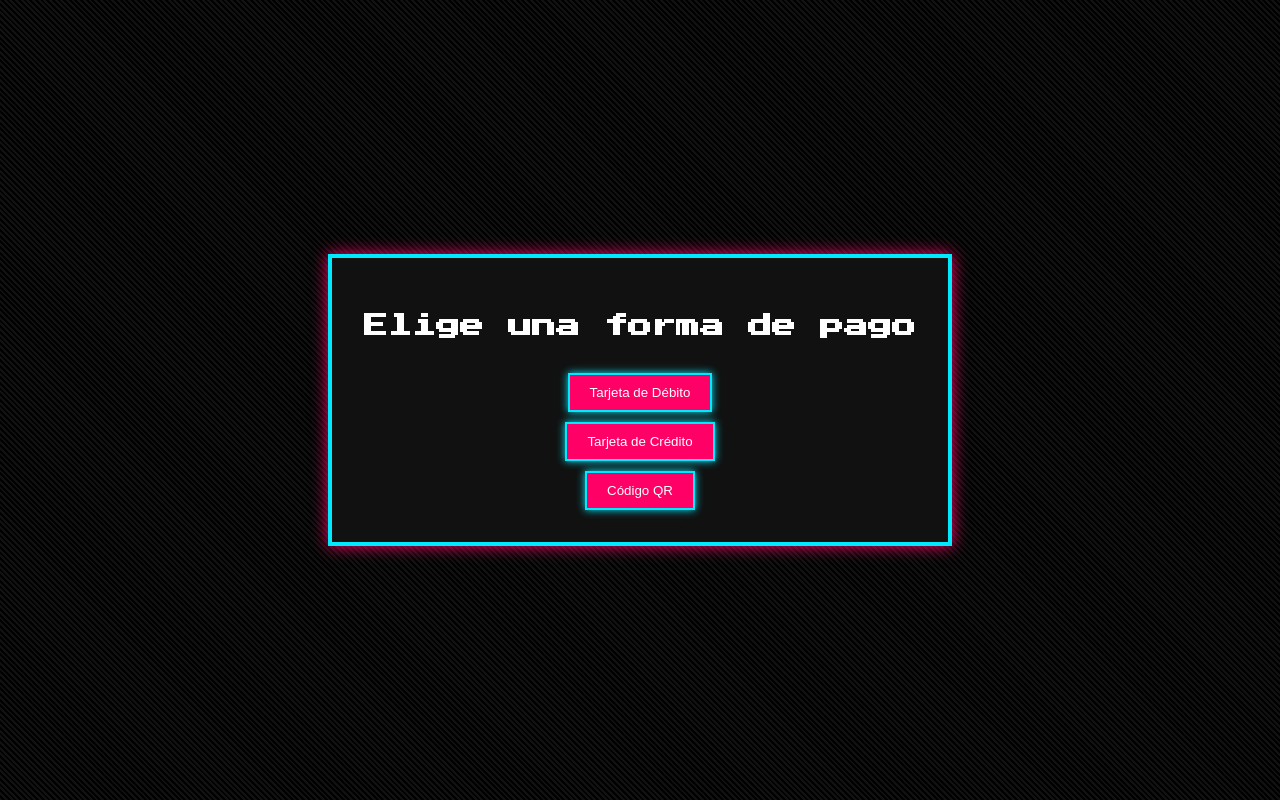
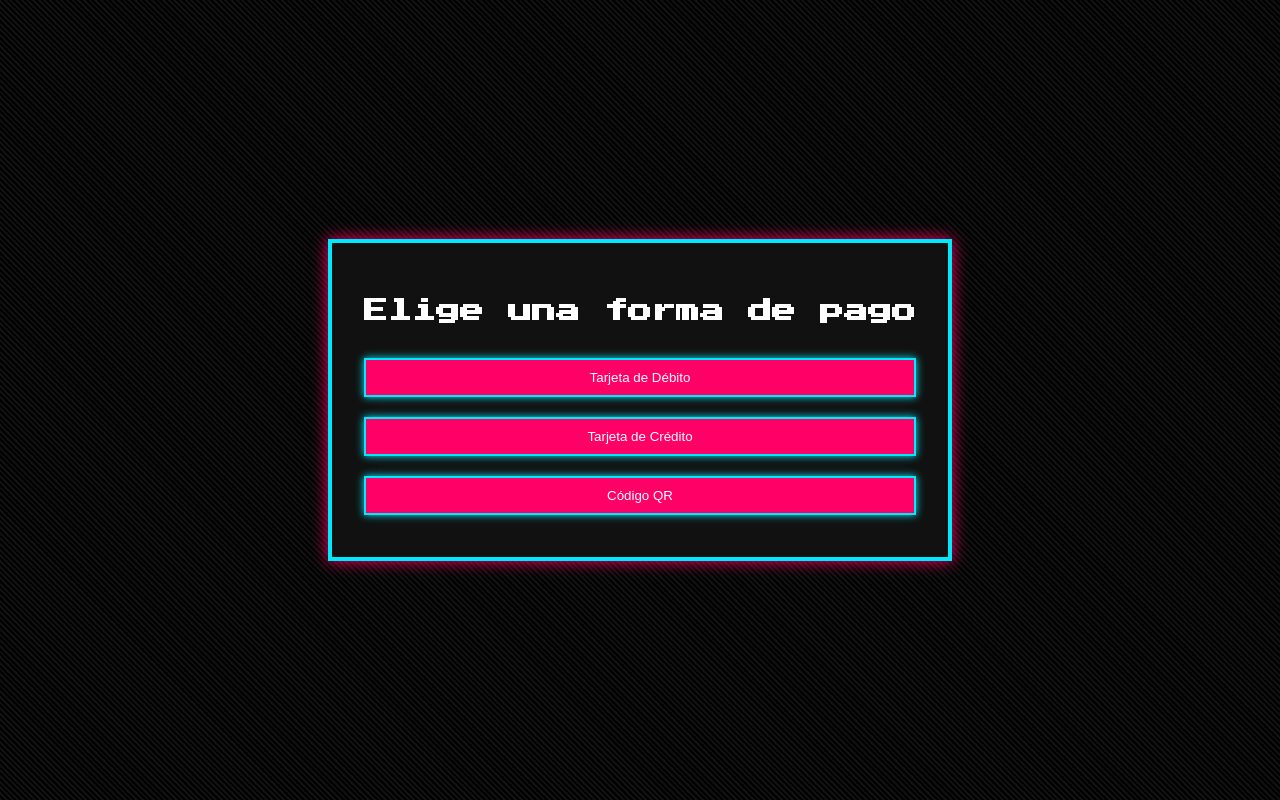
Before and after one commit to KevinLivora/KevinLivora-CafeElMejor, a plain HTML site: page CafeElMejor/frontend/pago.html in a window 1280 px wide. Drawn offline with Linux system fonts and the light colour scheme; sample sign-in values are in the browser's storage.

Commit message:
Make auth buttons full width

```diff
--- a/CafeElMejor/frontend/styles.css
+++ b/CafeElMejor/frontend/styles.css
@@ -35,6 +35,12 @@ body {
   display: flex;
   flex-direction: column;
   align-items: center;
+}
+
+.auth-container button {
+  width: 100%;
+  margin: 10px 0;
+  display: block;
 }
 input {
   display: block;
```
